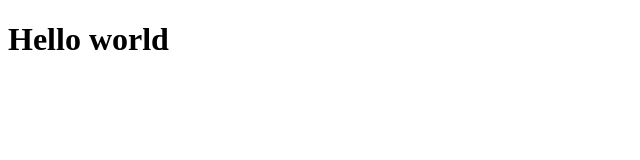
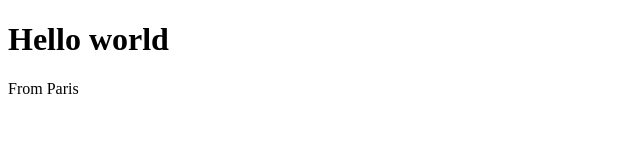
Before and after one commit to Steph75014/github-courses, a plain HTML site: page index.html in a window 1280 px wide. Shown: the full height of the page, 0-640 px from the left. Drawn offline with Linux system fonts and the light colour scheme.

Commit message:
change index.html

```diff
--- a/index.html
+++ b/index.html
@@ -7,5 +7,6 @@
 </head>
 <body>
     <h1>Hello world</h1>
+    <p>From Paris</p>
 </body>
 </html>
```
